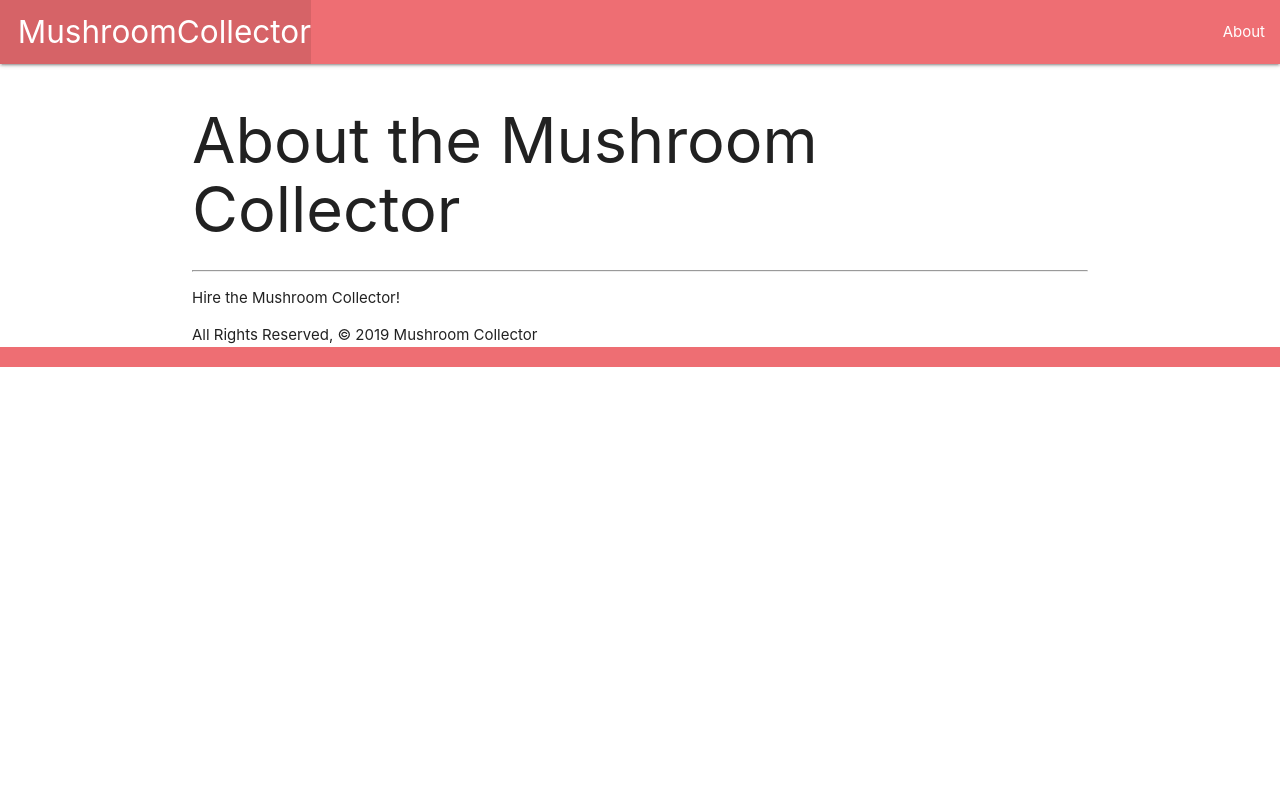
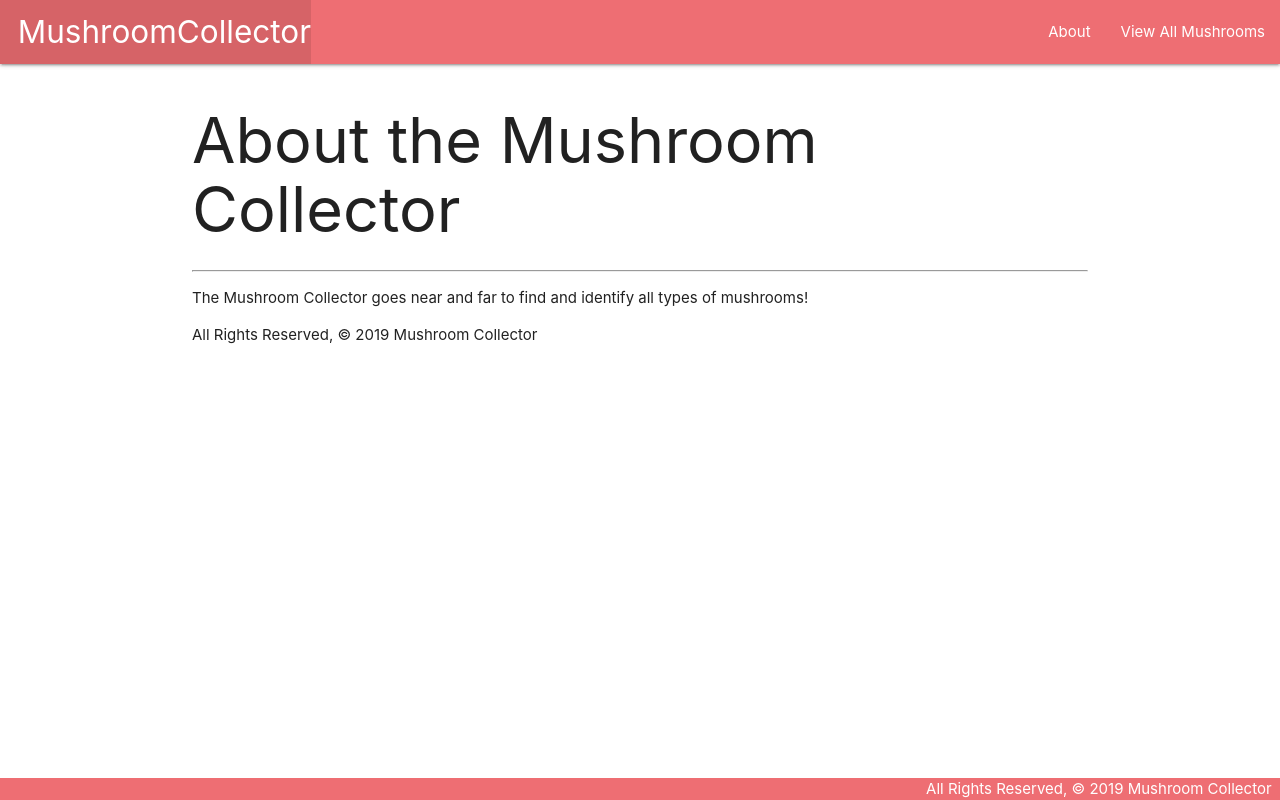
Before and after one commit to mayaellington/mushroom_collector, a Django app: page /about/ in a window 1280 px wide. Run offline with Django 4.2, Linux system fonts and the light colour scheme.

Commit message:
added mushroom index view and routes

```diff
--- /dev/null
+++ b/mushroomcollector/main_app/static/css/style.css
@@ -0,0 +1,14 @@
+body {
+    display: flex;
+    min-height: 100vh;
+    flex-direction: column;
+  }
+
+  main {
+    flex: 1 0 auto;
+  }
+
+  footer.page-footer {
+    padding-top: 0;
+    text-align: right;
+  }
--- a/mushroomcollector/main_app/templates/about.html
+++ b/mushroomcollector/main_app/templates/about.html
@@ -3,7 +3,7 @@
 
     <h1>About the Mushroom Collector</h1>
     <hr />
-    <p>Hire the Mushroom Collector!</p>
+    <p>The Mushroom Collector goes near and far to find and identify all types of mushrooms!</p>
     <footer>All Rights Reserved, &copy; 2019 Mushroom Collector</footer>
   </body>
 </html>
--- a/mushroomcollector/main_app/templates/base.html
+++ b/mushroomcollector/main_app/templates/base.html
@@ -1,3 +1,4 @@
+{% load static %}
 <!DOCTYPE html>
 <html lang="en">
 <head>
@@ -6,6 +7,8 @@
   <meta http-equiv="X-UA-Compatible" content="ie=edge">
   <title>Mushroom Collector</title>
   <link rel="stylesheet" href="https://cdnjs.cloudflare.com/ajax/libs/materialize/1.0.0/css/materialize.min.css">
+  <link rel="stylesheet" type="text/css" href="{% static 'css/style.css' %}">
+
 </head>
 <body>
   <header class="navbar-fixed">
@@ -16,6 +19,7 @@
         </ul>
         <ul class="right">
           <li><a href="/about">About</a></li>
+          <li><a href="/mushrooms">View All Mushrooms</a></li>
         </ul>
       </div>
     </nav>
--- a/mushroomcollector/main_app/urls.py
+++ b/mushroomcollector/main_app/urls.py
@@ -4,4 +4,6 @@ from . import views
 urlpatterns = [
     path('', views.home, name='home'),
     path('about/', views.about, name='about'),
+    path('mushrooms/', views.mushrooms_index, name='index'),
+
 ]
--- a/mushroomcollector/main_app/views.py
+++ b/mushroomcollector/main_app/views.py
@@ -2,9 +2,26 @@ from django.shortcuts import render
 
 # Create your views here.
 from django.http import HttpResponse
+
+class Mushroom:  # Note that parens are optional if not inheriting from another class
+  def __init__(self, name, scientific_name, description, season, edibility):
+    self.name = name
+    self.scientific_name = scientific_name
+    self.description = description
+    self.season = season
+    self.edibility = edibility
+
+mushrooms = [
+  Mushroom('Fly Agaric', 'Amanita muscaria', 'Cap yellow to orange with white scales that are remnants of the universal veil', 'Summer/Fall', 'Poisonous'),
+  Mushroom('Morel', 'Morchella esculenta', 'Cap resembles an inverted pine cone with ridges and deep pits', 'Spring', 'Very'),
+  Mushroom('Maze Bracket', 'Daedalea quercina', 'Gray to light brown, leathery, shelf with mazelike lower surface', 'Spring/Fall', 'Inedible'),
+]
 
 def home(request):
     return HttpResponse('<h1>hiii</h1>')
 
 def about(request):
     return render(request, 'about.html')
+
+def mushrooms_index(request):
+    return render(request, 'mushrooms/index.html', {'mushrooms': mushrooms})
```
Also changed, not shown: mushroomcollector/main_app/templates/mushrooms/index.html (added, +19 -0 lines).
